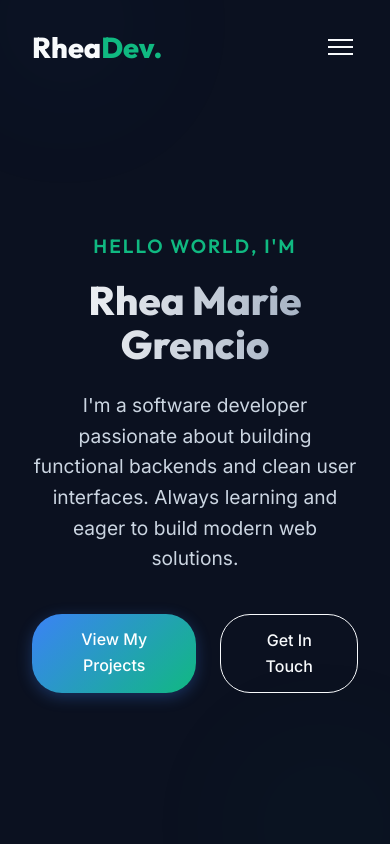
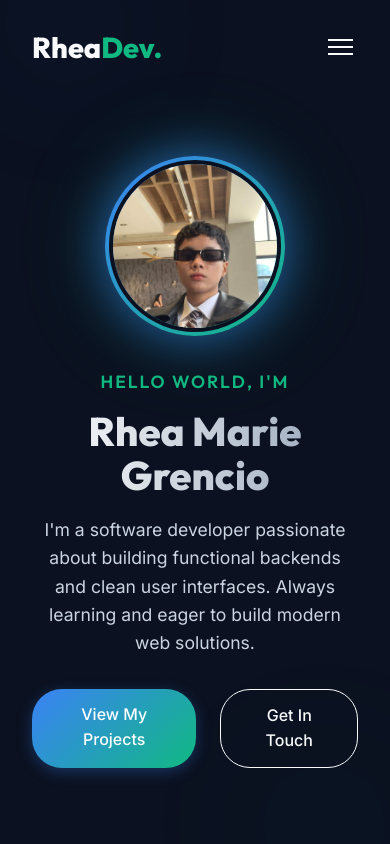
Before and after one commit to Buenavistarm/MY-PORTFOLIO, a React (Vite) app: page / in a window 390 px wide. Shown: the top 844 px of the page. Built offline with nearby package versions, Linux system fonts and the light colour scheme.

Commit message:
Add profile photo to hero, remove from about section

```diff
--- a/src/components/About.jsx
+++ b/src/components/About.jsx
@@ -18,7 +18,7 @@ const About = () => {
 
       <div className="about-container">
         <div className="about-text glass-card">
-          <h3>Software Developer & Problem Solver</h3>
+          <h3>Software Developer &amp; Problem Solver</h3>
           <p>
             I am Rhea Marie Grencio, a software developer with a strong focus on software engineering and web development.
             My core interest revolves around creating efficient server-side architectures connecting with dynamic client interfaces.
--- a/src/components/Footer.jsx
+++ b/src/components/Footer.jsx
@@ -5,10 +5,19 @@ const Footer = () => {
   return (
     <footer>
       <div className="social-links-footer">
-        <a href="https://github.com" target="_blank" rel="noreferrer" aria-label="GitHub">
+        <a href="https://www.facebook.com/search/top?q=Buenavista%20rm" target="_blank" rel="noreferrer" aria-label="Facebook">
+          <svg viewBox="0 0 24 24" width="28" height="28" stroke="currentColor" strokeWidth="2" fill="none" strokeLinecap="round" strokeLinejoin="round"><path d="M18 2h-3a5 5 0 0 0-5 5v3H7v4h3v8h4v-8h3l1-4h-4V7a1 1 0 0 1 1-1h3z"></path></svg>
+        </a>
+        <a href="https://www.instagram.com/buenavista_rm/" target="_blank" rel="noreferrer" aria-label="Instagram">
+          <svg viewBox="0 0 24 24" width="28" height="28" stroke="currentColor" strokeWidth="2" fill="none" strokeLinecap="round" strokeLinejoin="round"><rect x="2" y="2" width="20" height="20" rx="5" ry="5"></rect><path d="M16 11.37A4 4 0 1 1 12.63 8 4 4 0 0 1 16 11.37z"></path><line x1="17.5" y1="6.5" x2="17.51" y2="6.5"></line></svg>
+        </a>
+        <a href="https://www.tiktok.com/@yoitsmerm" target="_blank" rel="noreferrer" aria-label="TikTok">
+          <svg viewBox="0 0 24 24" width="28" height="28" stroke="currentColor" strokeWidth="2" fill="none" strokeLinecap="round" strokeLinejoin="round"><path d="M9 12a4 4 0 1 0 4 4V4a5 5 0 0 0 5 5"></path></svg>
+        </a>
+        <a href="https://github.com/Buenavistarm" target="_blank" rel="noreferrer" aria-label="GitHub">
           <svg viewBox="0 0 24 24" width="28" height="28" stroke="currentColor" strokeWidth="2" fill="none" strokeLinecap="round" strokeLinejoin="round"><path d="M9 19c-5 1.5-5-2.5-7-3m14 6v-3.87a3.37 3.37 0 0 0-.94-2.61c3.14-.35 6.44-1.54 6.44-7A5.44 5.44 0 0 0 20 4.77 5.07 5.07 0 0 0 19.91 1S18.73.65 16 2.48a13.38 13.38 0 0 0-7 0C6.27.65 5.09 1 5.09 1A5.07 5.07 0 0 0 5 4.77a5.44 5.44 0 0 0-1.5 3.78c0 5.42 3.3 6.61 6.44 7A3.37 3.37 0 0 0 9 18.13V22"></path></svg>
         </a>
-        <a href="https://linkedin.com" target="_blank" rel="noreferrer" aria-label="LinkedIn">
+        <a href="https://www.linkedin.com/in/rhea-marie-grencio-02458a34a" target="_blank" rel="noreferrer" aria-label="LinkedIn">
           <svg viewBox="0 0 24 24" width="28" height="28" stroke="currentColor" strokeWidth="2" fill="none" strokeLinecap="round" strokeLinejoin="round"><path d="M16 8a6 6 0 0 1 6 6v7h-4v-7a2 2 0 0 0-2-2 2 2 0 0 0-2 2v7h-4v-7a6 6 0 0 1 6-6z"></path><rect x="2" y="9" width="4" height="12"></rect><circle cx="4" cy="4" r="2"></circle></svg>
         </a>
       </div>
--- a/src/components/Home.jsx
+++ b/src/components/Home.jsx
@@ -4,6 +4,19 @@ import React from 'react';
 const Home = () => {
   return (
     <section id="home" className="hero fade-in appear">
+      <div className="hero-inner">
+        {/* Left — Profile Photo */}
+        <div className="hero-photo-wrapper">
+          <div className="hero-photo-ring">
+            <img
+              src="/profile.jpg"
+              alt="Rhea Marie Grencio"
+              className="hero-photo"
+            />
+          </div>
+        </div>
+
+        {/* Right — Text Content */}
         <div className="hero-content">
           <p className="greeting">Hello World, I'm</p>
           <h1 className="glitch" data-text="Rhea Marie Grencio">Rhea Marie Grencio</h1>
@@ -16,6 +29,7 @@ const Home = () => {
             <a href="#contact" className="btn btn-secondary">Get In Touch</a>
           </div>
         </div>
+      </div>
     </section>
   );
 };
--- a/src/components/Projects.jsx
+++ b/src/components/Projects.jsx
@@ -4,22 +4,16 @@ import React from 'react';
 const Projects = () => {
   const projects = [
     {
-      title: "GoTrike Ecosystem",
-      desc: "A full-stack ride-hailing app for local tricycles. Features a driver/passenger dashboard and real-time mapping functionality.",
+      title: "School Monitoring System",
+      desc: "A comprehensive platform to help track student progress, attendance, and streamline administrative tasks.",
       tags: ["React", "Node.js", "MySQL"],
-      link: "https://github.com",
+      link: "https://github.com/Buenavistarm",
     },
     {
-      title: "Inventory Management Dashboard",
-      desc: "A data-driven web app allowing businesses to manage their stock. Includes live charts and paginated tables.",
-      tags: ["Python", "Flask", "MySQL", "JavaScript"],
-      link: "https://github.com",
-    },
-    {
-      title: "React Portfolio Mockup",
-      desc: "A minimalist personal portfolio built closely focusing on UI/UX best practices, smooth animations, and glassmorphism styling.",
-      tags: ["React", "CSS3", "Vite"],
-      link: "https://github.com",
+      title: "To-Do List",
+      desc: "A clean and intuitive task management application to help users organize their daily activities effectively.",
+      tags: ["React", "CSS3", "JavaScript"],
+      link: "https://github.com/Buenavistarm",
     }
   ];
 
@@ -40,9 +34,6 @@ const Projects = () => {
                   <span key={tIdx}>{tag}</span>
                 ))}
               </div>
-              <a href={proj.link} target="_blank" rel="noreferrer" className="btn-text">
-                View Source <span>&rarr;</span>
-              </a>
             </div>
           </div>
         ))}
--- a/src/index.css
+++ b/src/index.css
@@ -257,46 +257,108 @@ p {
     display: flex;
     align-items: center;
     justify-content: center;
-    text-align: center;
     padding: 0 2rem;
     position: relative;
     padding-top: 80px;
 }
 
+.hero-inner {
+    display: flex;
+    align-items: center;
+    gap: 4rem;
+    max-width: 1100px;
+    width: 100%;
+}
+
+/* Hero Photo */
+.hero-photo-wrapper {
+    flex-shrink: 0;
+}
+
+.hero-photo-ring {
+    width: 260px;
+    height: 260px;
+    border-radius: 50%;
+    padding: 4px;
+    background: linear-gradient(135deg, var(--accent-primary), var(--accent-secondary));
+    box-shadow: 0 0 40px rgba(59, 130, 246, 0.5), 0 0 80px rgba(16, 185, 129, 0.25);
+    animation: pulse-ring 3s ease-in-out infinite;
+}
+
+@keyframes pulse-ring {
+    0%, 100% { box-shadow: 0 0 40px rgba(59, 130, 246, 0.5), 0 0 80px rgba(16, 185, 129, 0.25); }
+    50%       { box-shadow: 0 0 60px rgba(59, 130, 246, 0.8), 0 0 100px rgba(16, 185, 129, 0.4); }
+}
+
+.hero-photo {
+    width: 100%;
+    height: 100%;
+    object-fit: cover;
+    object-position: center top;
+    border-radius: 50%;
+    display: block;
+    border: 4px solid var(--bg-main);
+}
+
+/* Hero Text */
 .hero-content {
-    max-width: 800px;
+    flex: 1;
+    text-align: left;
 }
 
 .greeting {
     color: var(--accent-secondary);
     font-family: var(--font-heading);
-    font-size: 1.2rem;
+    font-size: 1.1rem;
     font-weight: 600;
     letter-spacing: 2px;
     text-transform: uppercase;
-    margin-bottom: 1rem;
+    margin-bottom: 0.8rem;
 }
 
 .glitch {
-    font-size: 4rem;
+    font-size: 3.5rem;
     font-weight: 800;
     line-height: 1.1;
-    margin-bottom: 1.5rem;
+    margin-bottom: 1.2rem;
     background: -webkit-linear-gradient(0deg, #fff, #94a3b8);
+    background-clip: text;
     -webkit-background-clip: text;
     -webkit-text-fill-color: transparent;
 }
 
 .hero .subtitle {
-    font-size: 1.2rem;
-    max-width: 600px;
-    margin: 0 auto 2.5rem;
+    font-size: 1.1rem;
+    max-width: 520px;
+    margin: 0 0 2rem;
 }
 
 .cta-group {
     display: flex;
     gap: 1.5rem;
-    justify-content: center;
+    justify-content: flex-start;
+}
+
+/* Responsive hero */
+@media screen and (max-width: 768px) {
+    .hero-inner {
+        flex-direction: column;
+        text-align: center;
+        gap: 2rem;
+    }
+    .hero-photo-ring {
+        width: 180px;
+        height: 180px;
+    }
+    .hero-content {
+        text-align: center;
+    }
+    .cta-group {
+        justify-content: center;
+    }
+    .glitch {
+        font-size: 2.5rem;
+    }
 }
 
 /* === Layout Wrappers === */
@@ -307,10 +369,56 @@ section:not(.hero) {
 }
 
 /* === About/Skills === */
+.about-flex {
+    display: flex;
+    align-items: center;
+    gap: 3rem;
+    flex-wrap: wrap;
+}
+
 .about-container {
-    max-width: 800px;
+    max-width: 1000px;
     margin: 0 auto;
-    text-align: center;
+}
+
+/* Profile Photo Ring */
+.profile-photo-wrapper {
+    flex-shrink: 0;
+    display: flex;
+    justify-content: center;
+}
+
+.profile-photo-ring {
+    width: 220px;
+    height: 220px;
+    border-radius: 50%;
+    padding: 4px;
+    background: linear-gradient(135deg, var(--accent-primary), var(--accent-secondary));
+    animation: spin-ring 6s linear infinite;
+    box-shadow: 0 0 30px rgba(59, 130, 246, 0.4), 0 0 60px rgba(16, 185, 129, 0.2);
+}
+
+@keyframes spin-ring {
+    0%   { background: linear-gradient(0deg,   var(--accent-primary), var(--accent-secondary)); }
+    25%  { background: linear-gradient(90deg,  var(--accent-primary), var(--accent-secondary)); }
+    50%  { background: linear-gradient(180deg, var(--accent-primary), var(--accent-secondary)); }
+    75%  { background: linear-gradient(270deg, var(--accent-primary), var(--accent-secondary)); }
+    100% { background: linear-gradient(360deg, var(--accent-primary), var(--accent-secondary)); }
+}
+
+.profile-photo {
+    width: 100%;
+    height: 100%;
+    object-fit: cover;
+    border-radius: 50%;
+    display: block;
+    border: 3px solid var(--bg-main);
+}
+
+.about-text {
+    flex: 1;
+    min-width: 280px;
+    text-align: left;
 }
 
 .about-text h3 {
```
Also changed, not shown: src/components/Contact.jsx (+52 -9 lines), public/profile.jpg (added). Lines whose indentation alone changed are shown as unchanged.
